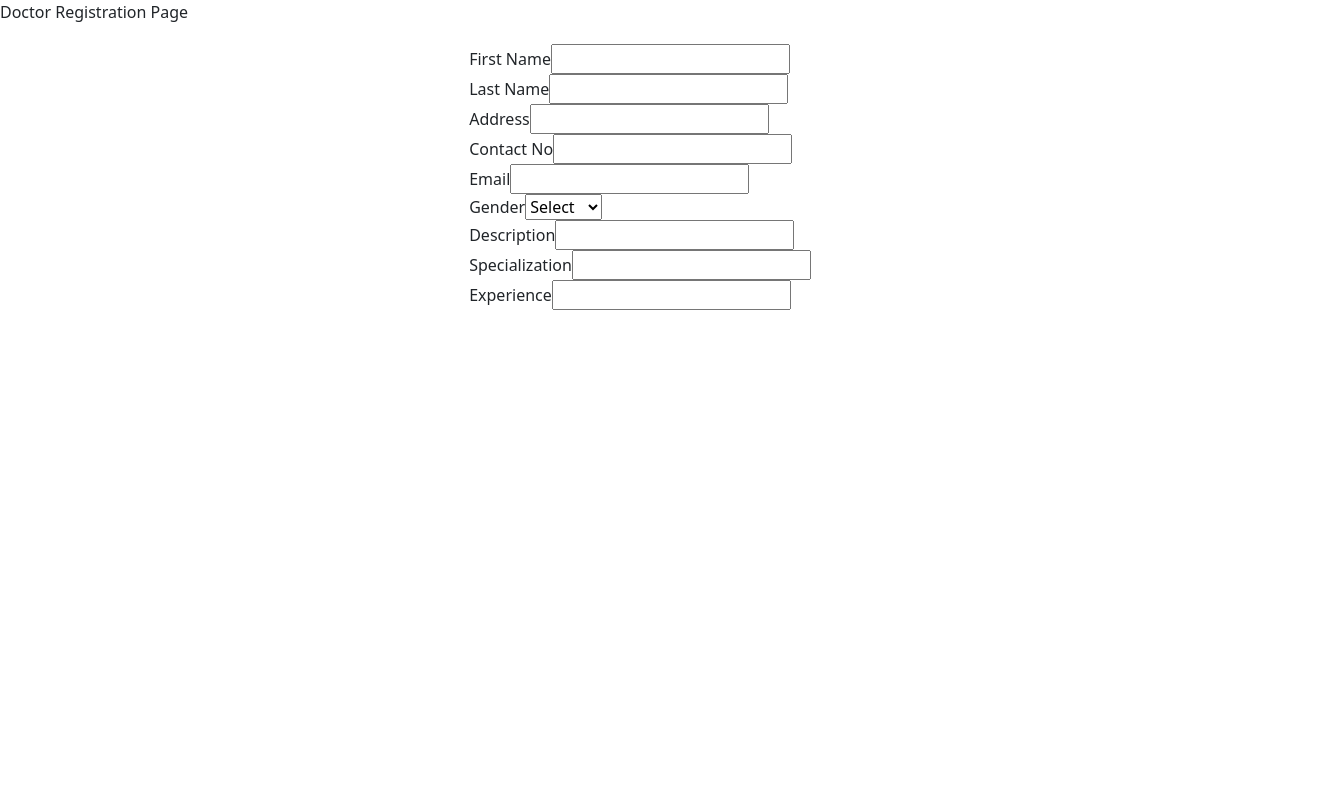
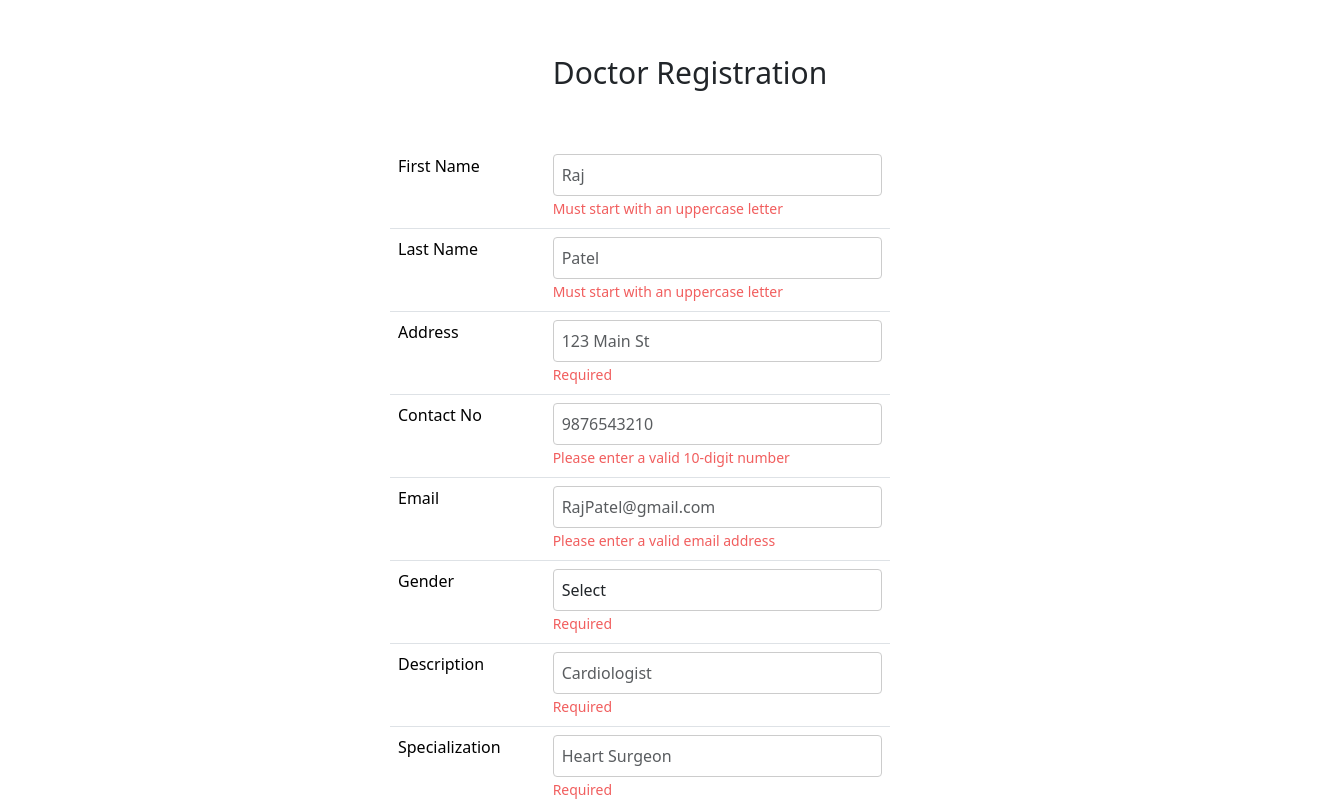
Before and after one commit to UdayDudhe/Health-Care-System, a React (Create React App) app in the folder React/my-react-app/: page /doc-reg in a window 1280 px wide. Shown: the top 801 px of the page, 1330 px wide, since content can reach past the window. Built offline with nearby package versions, Linux system fonts and the light colour scheme.

Commit message:
add validation and styles to registration page

```diff
--- a/React/my-react-app/src/LoginPage/LoginPage.css
+++ b/React/my-react-app/src/LoginPage/LoginPage.css
@@ -20,8 +20,8 @@
   margin-bottom: 20px;
 }
 
-legend{
-    text-align: center;
+#login-label{
+  font-size: 25px;
 }
 
 form{
--- a/React/my-react-app/src/LoginPage/LoginPage.jsx
+++ b/React/my-react-app/src/LoginPage/LoginPage.jsx
@@ -6,7 +6,7 @@ function LoginPage() {
   return (
     <>
       <div className="form-Container">
-        <legend>Login</legend>
+        <span id="login-label">Login</span>
 
         <form>
           <div className="form-group">
--- /dev/null
+++ b/React/my-react-app/src/Registration component/DoctorRegistration.css
@@ -0,0 +1,44 @@
+.registration-container {
+  display: flex;
+  justify-content: center;
+  align-items: center;
+  height: 100vh;
+  width: 100vw;
+}
+
+.form-horizontal {
+  max-width: 500px;
+  width: 100%;
+}
+
+.table td {
+  padding: 8px;
+}
+
+.legend {
+  font-size: 24px;
+  font-weight: bold;
+  margin-bottom: 20px;
+}
+
+.form-control {
+  width: 100%;
+  padding: 8px;
+  border: 1px solid #ccc;
+  border-radius: 4px;
+  box-sizing: border-box;
+}
+
+.text-center {
+  text-align: center;
+}
+
+.text-help {
+  color: rgb(241, 94, 94);
+}
+
+legend {
+  margin: 50px;
+  font-size: 30px;
+  text-align: center;
+}
--- a/React/my-react-app/src/Registration component/DoctorRegistration.jsx
+++ b/React/my-react-app/src/Registration component/DoctorRegistration.jsx
@@ -1,43 +1,114 @@
+// DoctorRegistration.js
 import React from 'react';
+import './DoctorRegistration.css';
 
 function DoctorRegistration() {
   return (
     <>
-      <div>Doctor Registration Page</div>
-      <form>
-        <div>
-          <label htmlFor="firstName">First Name</label>
-          <input type="text" name="firstName" id="firstName" />
-          <br/>
-          <label htmlFor="lastName">Last Name</label>
-          <input type="text" name="lastName" id="lastName" />
-          <br/>
-          <label htmlFor="address">Address</label>
-          <input type="text" name="address" id="address" />
-          <br/>
-          <label htmlFor="contactNo">Contact No</label>
-          <input type="number" name="contactNo" id="contactNo" />
-          <br/>
-          <label htmlFor="email">Email</label>
-          <input type="email" name="email" id="email" />
-          <br/>
-          <label htmlFor="gender">Gender</label>
-          <select name="gender" id="gender">
-            <option value="select">Select</option>
-            <option value="Male">Male</option>
-            <option value="Female">Female</option>
-          </select>
-          <br/>
-          <label htmlFor="description">Description</label>
-          <input type="text" name="description" id="description" />
-          <br/>
-          <label htmlFor="Specialization">Specialization</label>
-          <input type="text" name="Specialization" id="Specialization" />
-          <br/>
-          <label htmlFor="experience">Experience</label>
-          <input type="number" name="experience" id="experience" />
-        </div>
-      </form>
+          <legend>Doctor Registration</legend>
+      <div className="registration-container">
+
+        <form className="form-horizontal needs-validation" action="" method="POST">
+
+          <table className="table">
+            <tbody>
+              <tr>
+
+              </tr>
+              <tr>
+                <td>
+                  <label className="control-label" htmlFor="firstName">First Name</label>
+                </td>
+                <td>
+                  <input type="text" className="form-control" id="firstName" name="firstName" pattern="[A-Z][a-zA-Z]*" placeholder="Raj" required />
+                  <small className="text-help">Must start with an uppercase letter</small>
+                </td>
+              </tr>
+              <tr>
+                <td>
+                  <label className="control-label" htmlFor="lastName">Last Name</label>
+                </td>
+                <td>
+                  <input type="text" className="form-control" id="lastName" name="lastName" pattern="[A-Z][a-zA-Z]*" placeholder="Patel" required />
+                  <small className="text-help">Must start with an uppercase letter</small>
+                </td>
+              </tr>
+              <tr>
+                <td>
+                  <label className="control-label" htmlFor="address">Address</label>
+                </td>
+                <td>
+                  <input type="text" className="form-control" id="address" name="address" placeholder="123 Main St" required />
+                  <small className="text-help">Required</small>
+                </td>
+              </tr>
+              <tr>
+                <td>
+                  <label className="control-label" htmlFor="contactNo">Contact No</label>
+                </td>
+                <td>
+                  <input type="tel" className="form-control" id="contactNo" name="contactNo" pattern="[0-9]{10}" placeholder="9876543210" required />
+                  <small className="text-help">Please enter a valid 10-digit number</small>
+                </td>
+              </tr>
+              <tr>
+                <td>
+                  <label className="control-label" htmlFor="email">Email</label>
+                </td>
+                <td>
+                  <input type="email" className="form-control" id="email" name="email" placeholder="RajPatel@gmail.com" required />
+                  <small className="text-help">Please enter a valid email address</small>
+                </td>
+              </tr>
+              <tr>
+                <td>
+                  <label className="control-label" htmlFor="gender">Gender</label>
+                </td>
+                <td>
+                  <select className="form-control" id="gender" name="gender" required>
+                    <option value="">Select</option>
+                    <option value="Male">Male</option>
+                    <option value="Female">Female</option>
+                  </select>
+                  <small className="text-help">Required</small>
+                </td>
+              </tr>
+              <tr>
+                <td>
+                  <label className="control-label" htmlFor="description">Description</label>
+                </td>
+                <td>
+                  <input type="text" className="form-control" id="description" name="description" placeholder="Cardiologist" required />
+                  <small className="text-help">Required</small>
+                </td>
+              </tr>
+              <tr>
+                <td>
+                  <label className="control-label" htmlFor="Specialization">Specialization</label>
+                </td>
+                <td>
+                  <input type="text" className="form-control" id="Specialization" name="Specialization" placeholder="Heart Surgeon" required />
+                  <small className="text-help">Required</small>
+                </td>
+              </tr>
+              <tr>
+                <td>
+                  <label className="control-label" htmlFor="experience">Experience</label>
+                </td>
+                <td>
+                  <input type="number" className="form-control" id="experience" name="experience" placeholder="" required max="70" />
+                  <small className="text-help">Required</small>
+                </td>
+              </tr>
+              <tr>
+                <td colSpan="2" className="text-center">
+                  <button type="submit" className="btn btn-primary">Register</button>
+                </td>
+              </tr>
+            </tbody>
+          </table>
+        </form>
+      </div>
     </>
   );
 }
```
